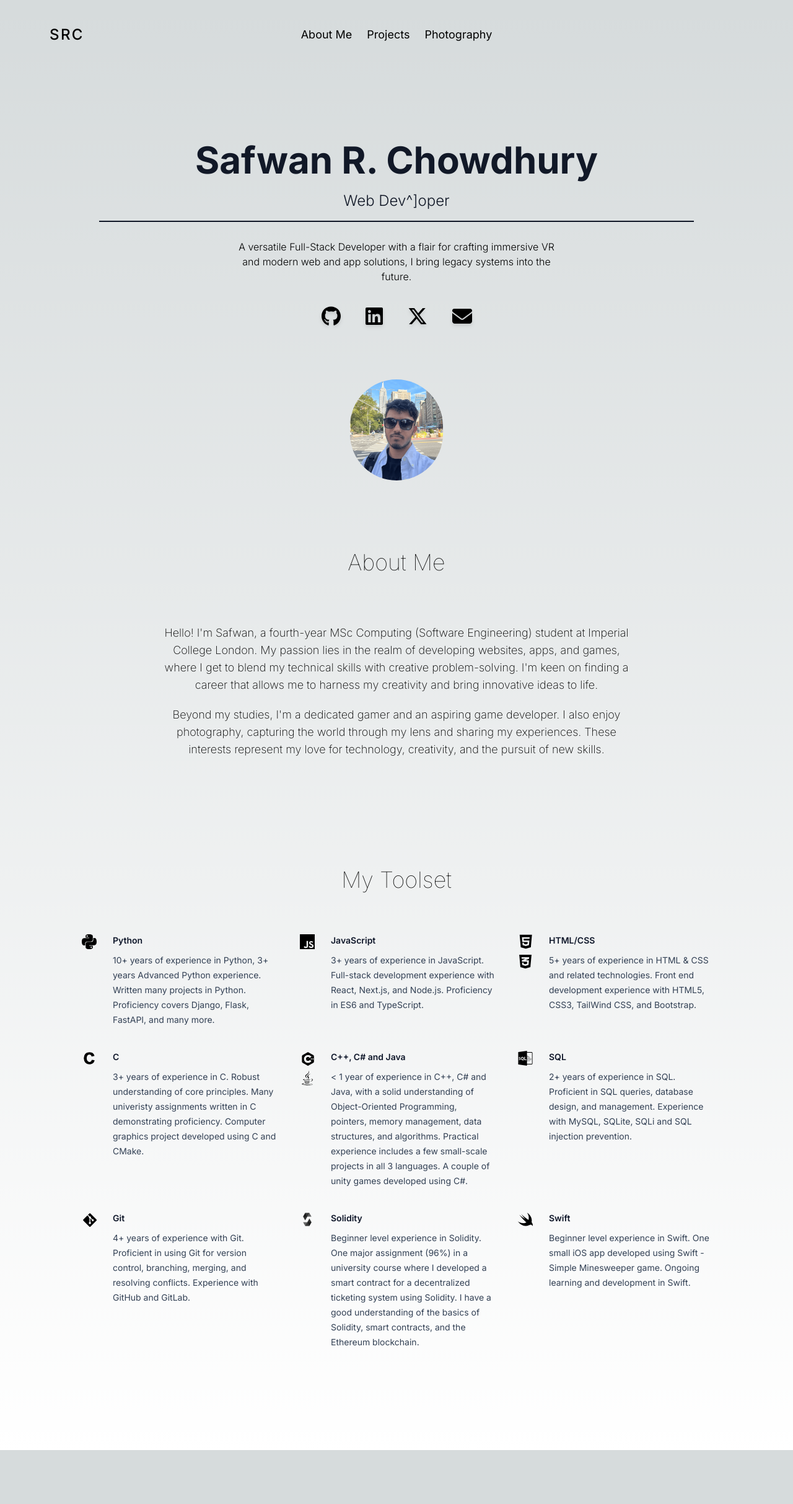
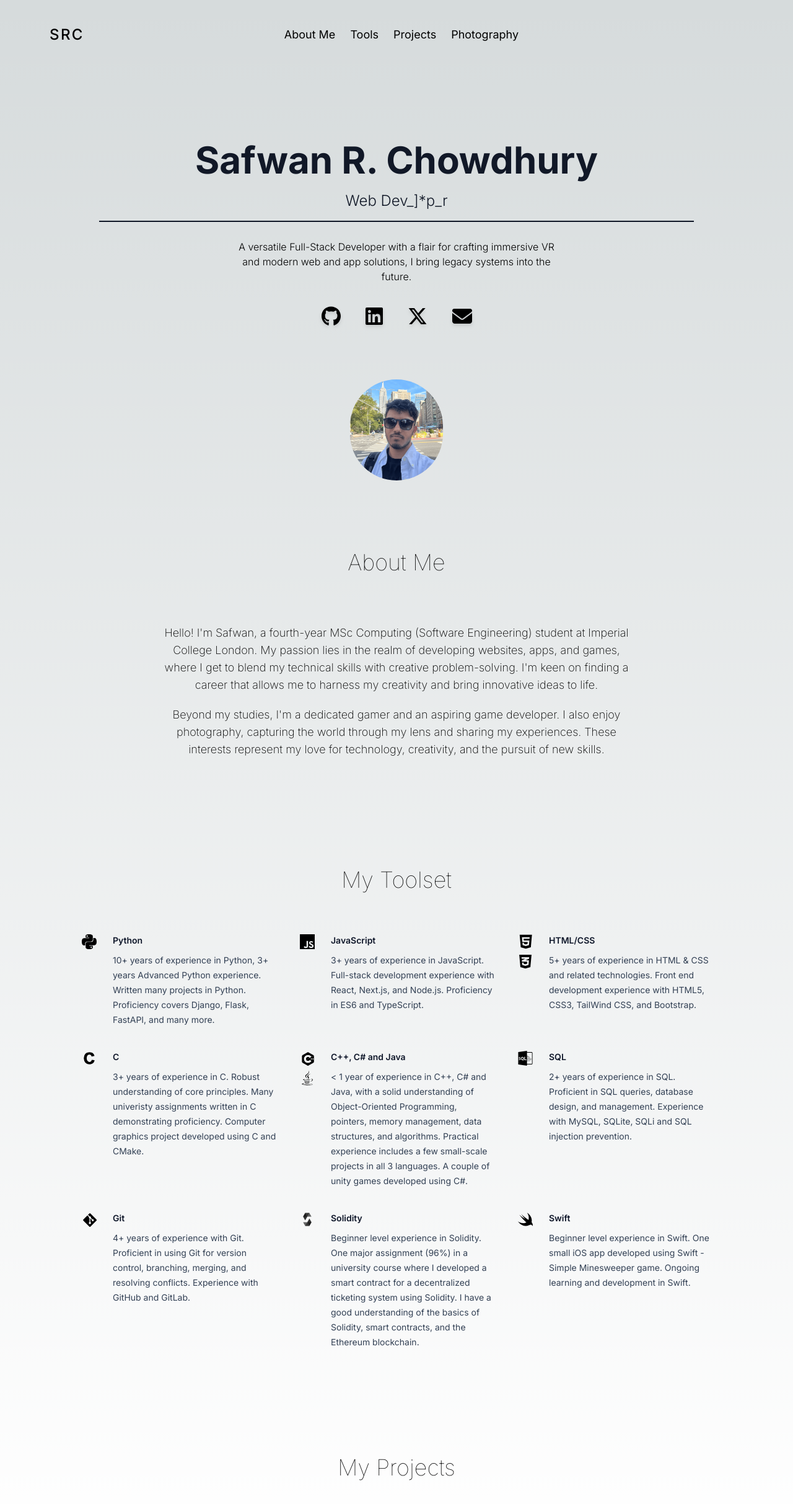
Before and after one commit to SafwanChowdhury/Portfolio-V2, a Next.js app in the folder portfolio-v2/: page / in a window 1280 px wide. Shown: the top 2426 px of the page at 62% size. Before the commit the page ends 2339 px from the top, so only its background shows below. Built offline with nearby package versions, Linux system fonts and the light colour scheme.

Commit message:
partially responsive navbar

```diff
--- a/portfolio-v2/app/page.tsx
+++ b/portfolio-v2/app/page.tsx
@@ -16,9 +16,9 @@ export default function Home() {
             <div id="coding" className="pt-6">
                 <Coding />
             </div>
-            {/* <div id="projects" className="pt-6">
+            <div id="projects" className="pt-6">
                 <Projects />
-            </div> */}
+            </div>
         </main>
     );
 }
--- a/portfolio-v2/components/navbar.tsx
+++ b/portfolio-v2/components/navbar.tsx
@@ -1,14 +1,16 @@
 export default function Navbar() {
     return (
-        <nav className="grid grid-cols-3 items-center p-10 w-full">
-            <h1 className="text-2xl font-medium tracking-widest pl-10 cursor-pointer justify-self-start">
+        <nav className="flex items-center p-3 sm:pt-6 lg:p-10 w-full bg-black dark:bg-white sm:bg-transparent sm:dark:bg-transparent text-slate-200 sm:text-black">
+            <h1 className="text-md sm:text-2xl font-medium tracking-widest pl-3 sm:pl-10 cursor-pointer justify-self-start shrink-0">
                 SRC
             </h1>
-            <ul className="text-lg col-start-2 col-end-3 flex gap-6 justify-center">
+            <ul className="text-lg gap-6 justify-center items-center w-full hidden sm:flex pr-10">
                 <li className="hover:underline cursor-pointer">About Me</li>
+                <li className="hover:underline cursor-pointer">Tools</li>
                 <li className="hover:underline cursor-pointer">Projects</li>
                 <li className="hover:underline cursor-pointer">Photography</li>
             </ul>
+            <div className="pl-10 hidden sm:flex"></div>
         </nav>
     );
 }
--- a/portfolio-v2/components/projects.tsx
+++ b/portfolio-v2/components/projects.tsx
@@ -1,7 +1,9 @@
 export default function Projects() {
     return (
         <div>
-            <h1>Projects</h1>
+            <h1 className="text-4xl text-center font-thin mt-4 pt-16">
+                My Projects
+            </h1>{" "}
         </div>
     );
 }
```
Also changed, not shown: 1 other file (tests, documents, lock files or other folders).
